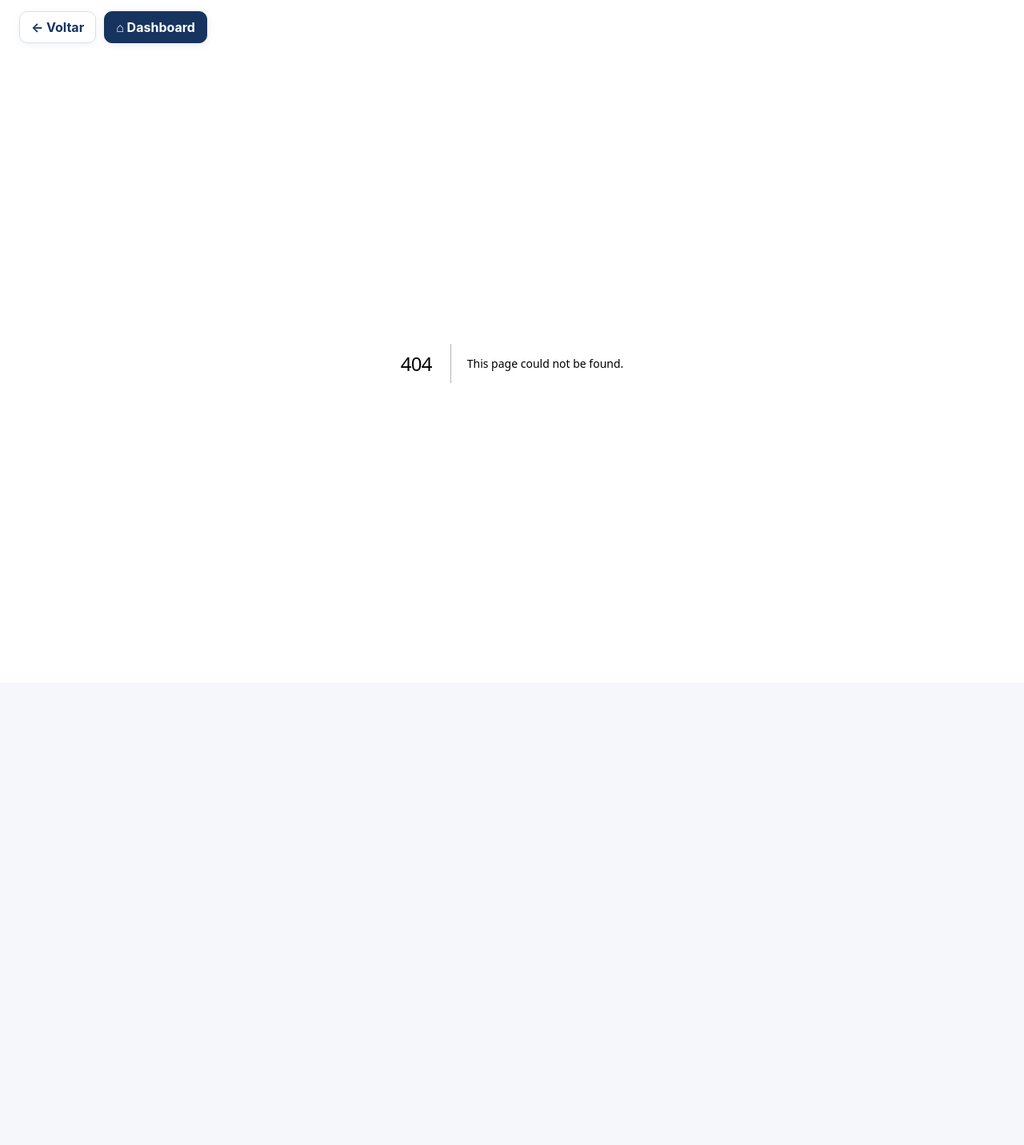
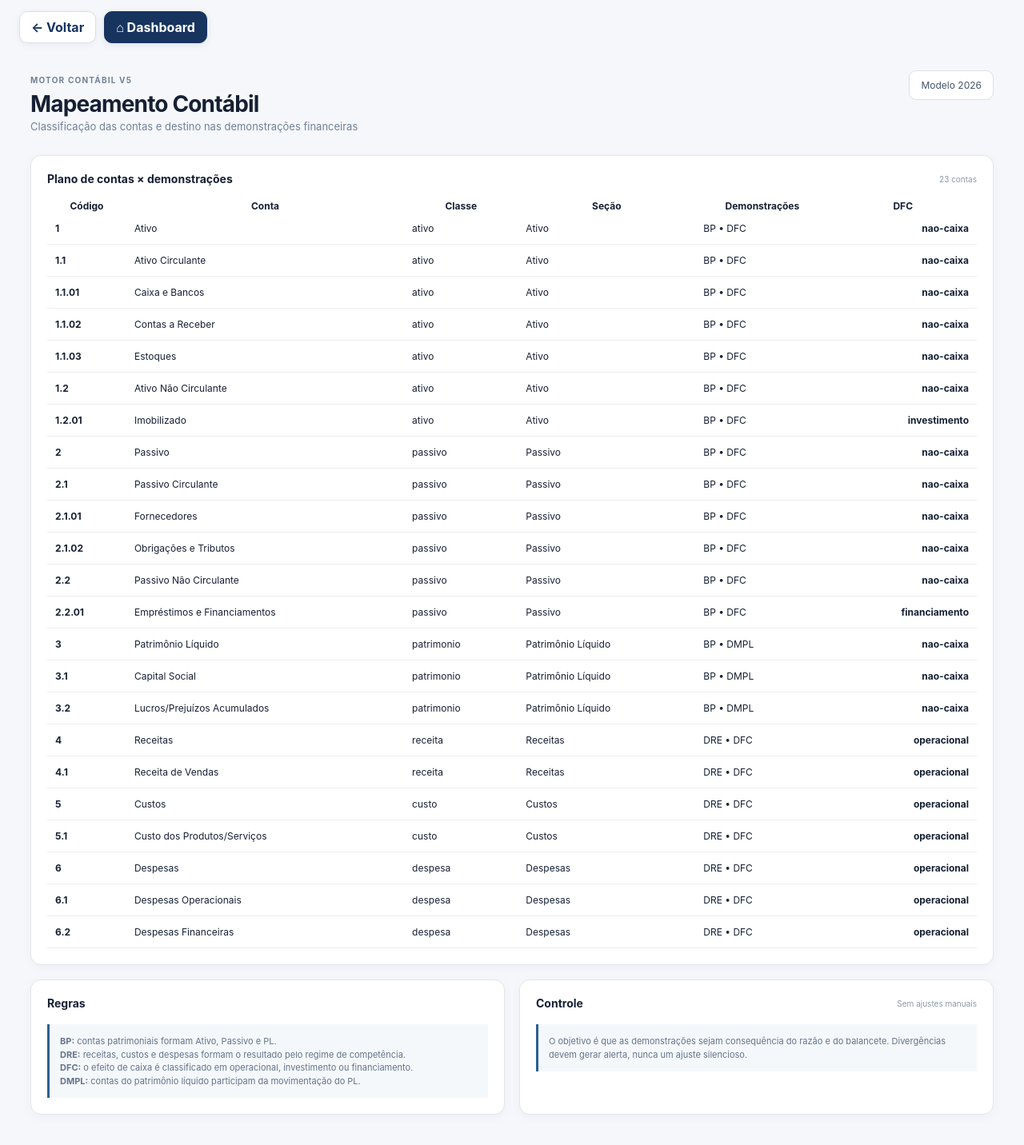
Before and after one commit to cardoso4009-byte/bp-financeiro-bi, a Next.js app: page /mapeamento-contabil in a window 1280 px wide. Before the commit this address had no page. Shown: the top 1432 px of the page at 80% size. Before the commit the page ends 854 px from the top, so only its background shows below. Built offline with nearby package versions, Linux system fonts and the light colour scheme.

Commit message:
feat: adicionar tela de mapeamento contabil

```diff
--- /dev/null
+++ b/app/mapeamento-contabil/page.tsx
@@ -0,0 +1,9 @@
+import { accountMappings } from '@/lib/account-mapping'
+
+export default function MapeamentoContabil(){
+  return <main className="content" style={{marginLeft:0,width:'100%',maxWidth:1400,margin:'0 auto'}}>
+    <header><div><small>MOTOR CONTÁBIL V5</small><h1>Mapeamento Contábil</h1><p>Classificação das contas e destino nas demonstrações financeiras</p></div><div className="period">Modelo 2026</div></header>
+    <section className="panel wide"><div className="panel-title"><h2>Plano de contas × demonstrações</h2><span>{accountMappings.length} contas</span></div><div className="table-wrap"><table><thead><tr><th>Código</th><th>Conta</th><th>Classe</th><th>Seção</th><th>Demonstrações</th><th>DFC</th></tr></thead><tbody>{accountMappings.map(a=><tr key={a.code}><td><strong>{a.code}</strong></td><td>{a.name}</td><td>{a.class}</td><td>{a.section}</td><td>{a.statements.join(' • ')}</td><td>{a.cashFlow}</td></tr>)}</tbody></table></div></section>
+    <section className="grid"><div className="panel"><div className="panel-title"><h2>Regras</h2></div><div className="note"><strong>BP:</strong> contas patrimoniais formam Ativo, Passivo e PL.<br/><strong>DRE:</strong> receitas, custos e despesas formam o resultado pelo regime de competência.<br/><strong>DFC:</strong> o efeito de caixa é classificado em operacional, investimento ou financiamento.<br/><strong>DMPL:</strong> contas do patrimônio líquido participam da movimentação do PL.</div></div><div className="panel"><div className="panel-title"><h2>Controle</h2><span>Sem ajustes manuais</span></div><div className="note">O objetivo é que as demonstrações sejam consequência do razão e do balancete. Divergências devem gerar alerta, nunca um ajuste silencioso.</div></div></section>
+  </main>
+}
```
